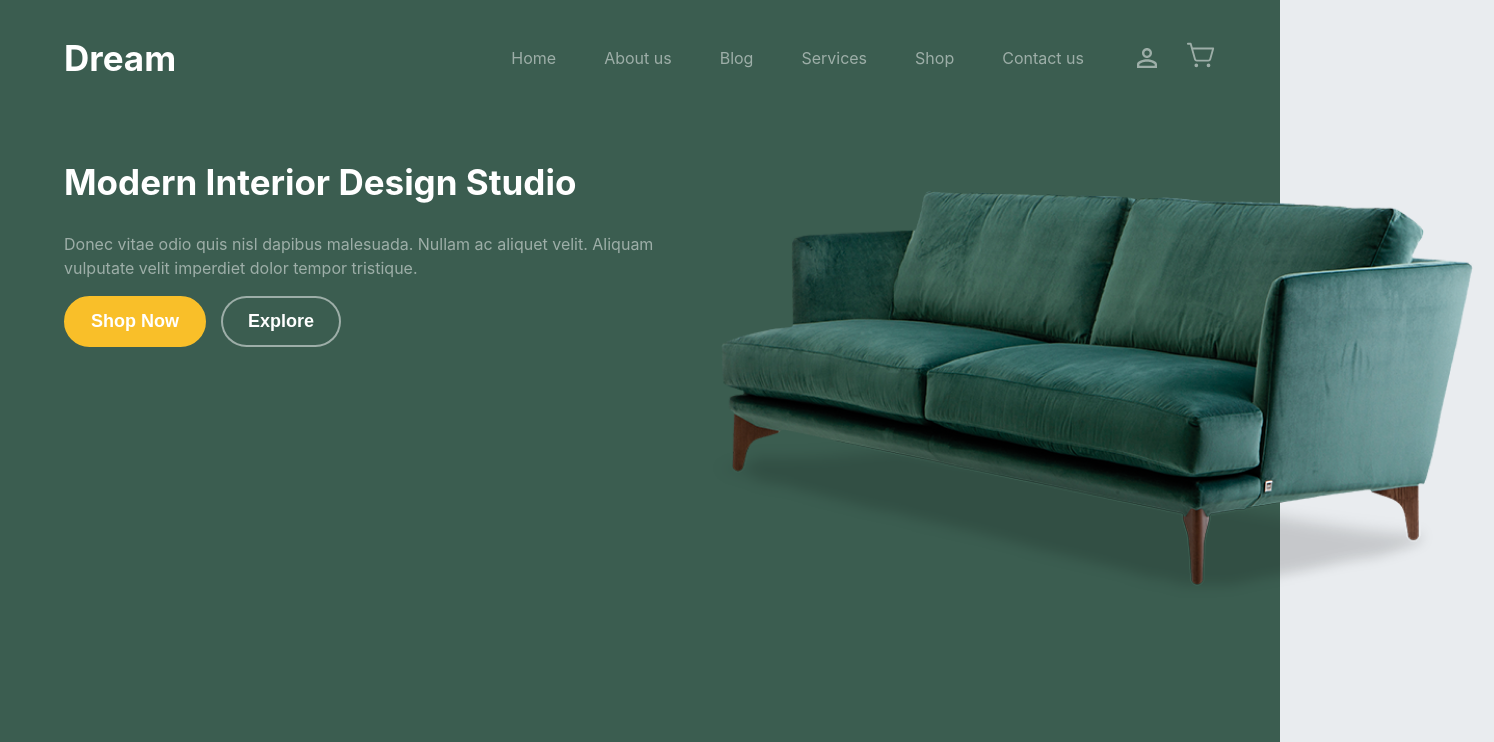
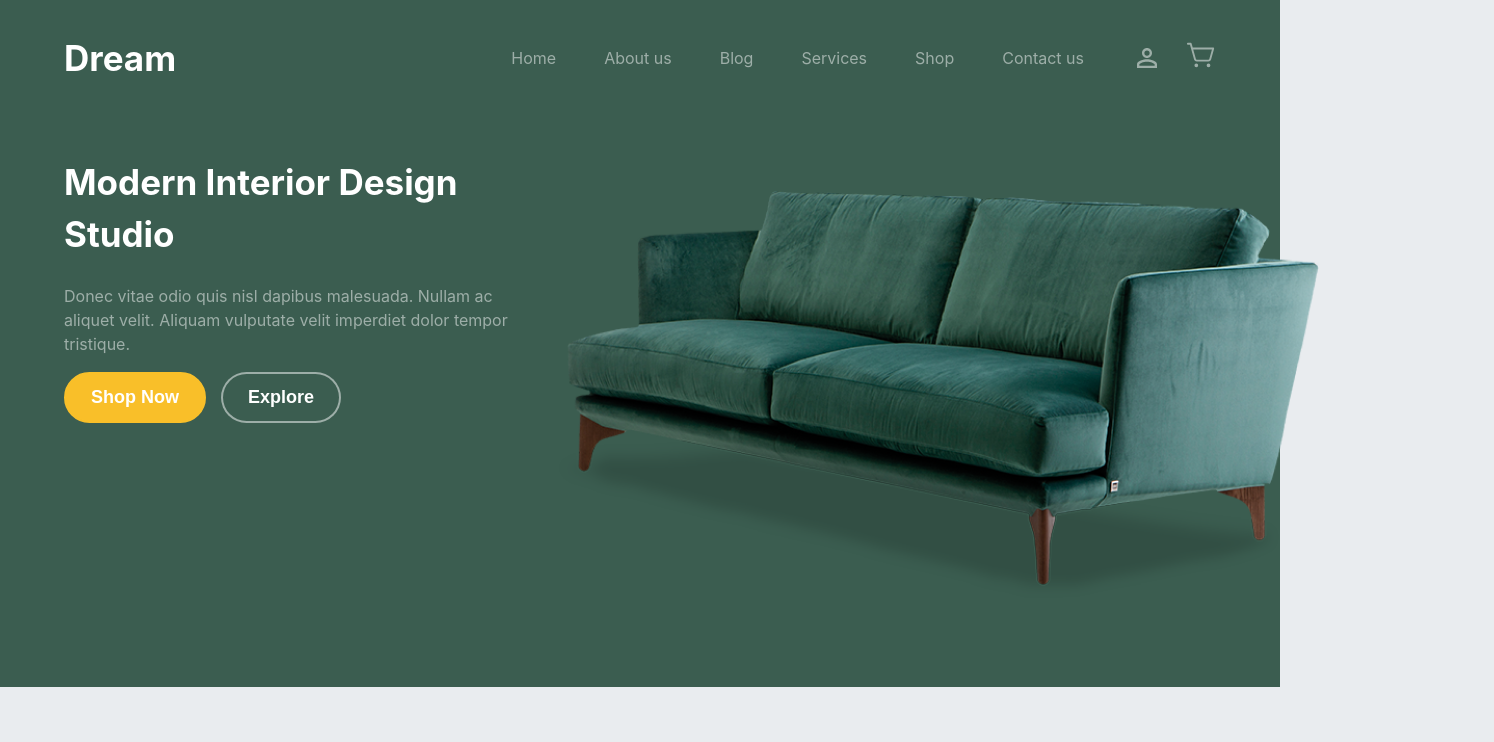
Before and after one commit to BridgetKas/InteriorApp, a React (Vite) app: page / in a window 1280 px wide. Shown: the top 742 px of the page, 1494 px wide, since content can reach past the window. Built offline with nearby package versions, Linux system fonts and the light colour scheme.

Commit message:
Fixed Home Page and the CSS styles

```diff
--- a/src/layout/Header/Header.jsx
+++ b/src/layout/Header/Header.jsx
@@ -1,9 +1,27 @@
 import React from 'react'
 import "./Header.module.css"
+import styles from "./Header.module.css"
+import {colors} from "../../utils/colors"
+import Button from '../../components/common/Button/Button'
 
-function Header() {
-  return (
-    <div>Header</div>
+function Header({title,titleDescription,imageSrc,showBtn=true,showImage=true,showDescription=true}) {
+
+    return (
+        <div className={styles.heroContainer}>
+          <div>
+            <h1 className={styles.heroTitle}>{title}</h1>
+            {showDescription && <p className={styles.heroDescription}>{titleDescription}</p>}
+             {showBtn &&
+              <div className={styles.buttonContainer}>
+                <Button title="Shop Now" bgColor={colors.yellow} borderColor={colors.yellow}/>
+                <Button title="Explore" bgColor={colors.primary} borderColor={colors.whiteGradient} textColor={colors.white}/>
+              </div>}
+          </div>
+          {showImage &&
+            <div className={styles.heroImageContainer}>
+                <img src={imageSrc} alt='A green couch' className={styles.heroImage}/>
+            </div>}
+        </div>
   )
 }
 
--- a/src/layout/Header/Header.module.css
+++ b/src/layout/Header/Header.module.css
@@ -0,0 +1,49 @@
+.heroContainer {
+    background-color:var(--primary);
+    padding:1rem 5%;
+    min-height:50vh;
+    display:flex;
+    flex-direction:column;
+    align-items:center;
+}
+
+.heroTitle {
+    color:var(--white);
+    font-weight:bold;
+}
+
+.heroDescription {
+    color:var(--whiteGradient);
+}
+
+.button {
+    margin: 10px 0 40px 0;
+}
+
+.buttonContainer {
+    display:flex;
+    gap:15px;
+}
+
+.heroImageContainer {
+    margin-right:-10px;
+    margin-left:0;
+}
+
+@media(min-width:768px) {
+    .heroImageContainer {
+        margin-left:-160px;
+        margin-right:0;
+    }
+}
+
+@media(min-width:992px) {
+    .heroContainer {
+        flex-direction:row;
+        align-items:flex-start;
+    }
+
+    .heroImageContainer {
+        margin:-50px -124px 0 0;
+    }
+}
--- a/src/pages/home/HomePage.jsx
+++ b/src/pages/home/HomePage.jsx
@@ -18,6 +18,7 @@ import stools from "../../assets/home/post-1.jpg"
 import coffeeTable from "../../assets/home/post-2.jpg"
 import shapes from "../../assets/home/post-3.jpg"
 import Form from '../../components/common/Form/FormComp';
+import Header from '../../layout/Header/Header';
 
 
 
@@ -26,23 +27,12 @@ import Form from '../../components/common/Form/FormComp';
 function Home() {
   return (
     <Fragment>
-
       {/* ****HERO SECTION */}
-      <div className={styles.mainContainer}>
-        <div className={styles.heroContainer}>
-          <div>
-            <h1 className={styles.heroTitle}>Modern Interior Design Studio</h1>
-            <p className={styles.heroDescription}>Donec vitae odio quis nisl dapibus malesuada. Nullam ac aliquet velit. Aliquam vulputate velit imperdiet dolor tempor tristique.</p>
-            <div className={styles.buttonContainer}>
-              <Button title="Shop Now" bgColor={colors.yellow} borderColor={colors.yellow}/>
-              <Button title="Explore" bgColor={colors.primary} borderColor={colors.whiteGradient} textColor={colors.white}/>
-            </div>
-          </div>
-          <div className={styles.heroImageContainer}>
-            <img src={greenCouch} alt='A green couch' className={styles.heroImage}/>
-          </div>
-        </div>
-      </div>
+      <Header
+        title="Modern Interior Design Studio"
+        titleDescription="Donec vitae odio quis nisl dapibus malesuada. Nullam ac aliquet velit. Aliquam vulputate velit imperdiet dolor tempor tristique."
+        imageSrc={greenCouch}
+      />
 
       {/* PRODUCT SECTION */}
       <div className={styles.mainchairContainer}>
--- a/src/pages/home/home.module.css
+++ b/src/pages/home/home.module.css
@@ -1,50 +1,3 @@
-.heroContainer {
-    background-color:var(--primary);
-    padding:1rem 5%;
-    min-height:100vh;
-    display:flex;
-    flex-direction:column;
-    align-items:center;
-}
-
-.heroTitle {
-    color:var(--white);
-    font-weight:bold;
-}
-
-.heroDescription {
-    color:var(--whiteGradient);
-}
-
-/* .shopButton {
-    color:var(--black);
-    background-color:var(--yellow);
-    font-size:15px;
-    padding:15px 25px;
-}
-
-.exploreButton {
-    color:var(--white);
-    background-color:var(--primary);
-    border:2px solid var(--whiteGradient);
-    padding:13px 25px;
-
-} */
-
-.button {
-    margin: 10px 0 40px 0;
-}
-
-.buttonContainer {
-    display:flex;
-    gap:15px;
-}
-
-.heroImageContainer {
-    margin-right:-10px;
-    margin-left:0;
-}
-
 .mainchairContainer {
     padding:4.5rem 5%;
 }
@@ -144,9 +97,6 @@
 
 .imageR.two {
     margin-top:200px;
-    /* height: auto;
-    max-width: 100%;
-    border-radius: 20px; */
 }
 
 .reasonsContainer {
@@ -173,7 +123,6 @@
     padding:0;
     line-height:1.6;
     color:var(--darkGray);
-
 }
 
 .promises {
@@ -222,6 +171,7 @@
     padding-right:8px;
     margin:9px 0;
 }
+
 .chairMore {
     height:130px;
 }
@@ -253,12 +203,6 @@
     margin-top:50px;
 }
 
-/* .jobContainer {
-    display:flex;
-    flex-direction: column;
-    align-items:center;
-} */
-
 .testimonalImage {
     height:80px;
     width:80px;
@@ -268,7 +212,6 @@
 .testimonalName {
     text-align:center;
     font-weight:bold;
-
 }
 
 .testimonalPosition {
@@ -290,7 +233,6 @@
 
 .blogTitle {
     font-weight:400;
-
 }
 
 .blogLink {
@@ -320,11 +262,6 @@
 
 
 @media(min-width:768px) {
-    .heroImageContainer {
-        margin-left:-160px;
-        margin-right:0;
-    }
-
     .mainchairContainer {
         flex-wrap:wrap;
         display:flex;
@@ -361,11 +298,8 @@
     }
 
     .testimonal {
-
         padding:0 154px;
     }
-
-
 
     .blogLink {
         padding:0;
@@ -374,15 +308,6 @@
 }
 
 @media(min-width:992px) {
-    .heroContainer {
-        flex-direction:row;
-        align-items:flex-start;
-    }
-
-    .heroImageContainer {
-        margin:-50px -278px 0 0;
-    }
-
     .mainchairContainer {
         display:flex;
         justify-content:space-between;
@@ -434,10 +359,8 @@
         margin-top:0;
     }
 
-
     .moreContainer {
         width: 33%;
-
     }
 
     .testimonal {
```
